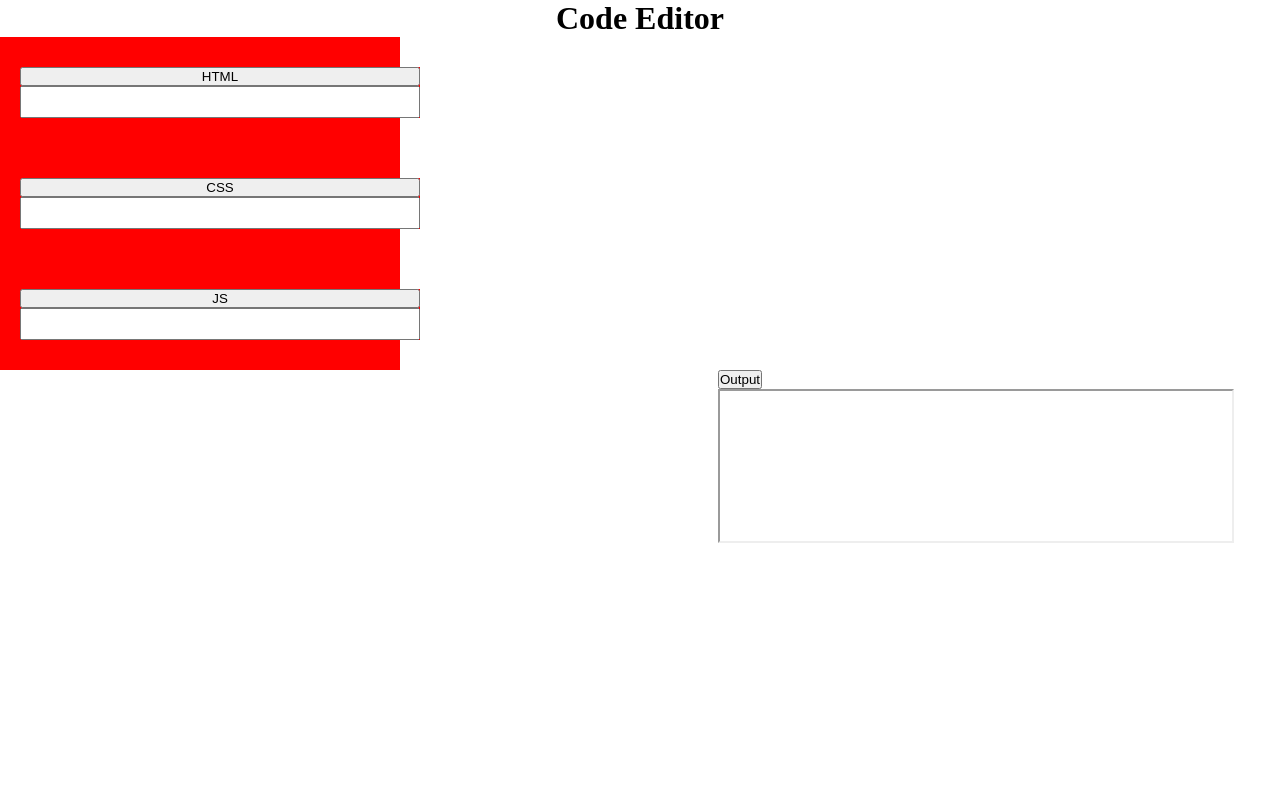
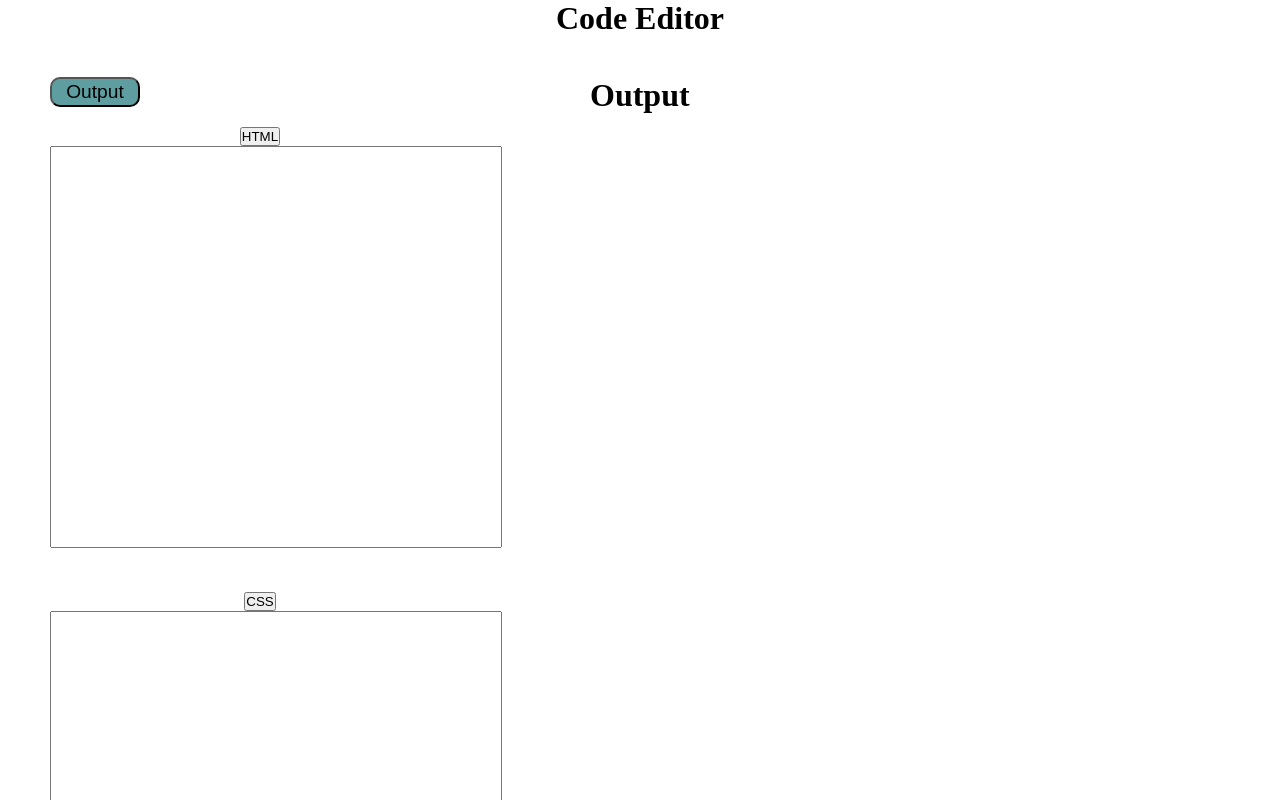
Before and after one commit to Kuhite/Code-Editor, a React (Create React App) app: page / in a window 1280 px wide. Shown: the top 800 px of the page. Built offline with nearby package versions, Linux system fonts and the light colour scheme.

Commit message:
Working Completed

```diff
--- a/package.json
+++ b/package.json
@@ -6,7 +6,6 @@
     "@testing-library/jest-dom": "^5.15.1",
     "@testing-library/react": "^11.2.7",
     "@testing-library/user-event": "^12.8.3",
-    "jquery": "^3.6.0",
     "react": "^17.0.2",
     "react-dom": "^17.0.2",
     "react-scripts": "4.0.3",
--- a/src/App.css
+++ b/src/App.css
@@ -1,6 +1,11 @@
 *{
     margin:0;
     padding:0;
+
+}
+
+body{
+    background-color: rgb(255, 255, 255);
 }
 
 .main{
@@ -8,30 +13,55 @@
 }
 
 .input{
+    width: 450px;
+
+    text-align: center;
+    float: left;
+    margin-left: 50px;
+    margin-top: 40px;
+}
+form{
     display: flex;
-    width: 400px;
     flex-direction: column;
-    background-color: red;
+    text-align: center;
 }
+#html, #css, #js {
+    margin-bottom: 20px;
+    margin-top:20px;
+    margin-right: 30px;
+    float:left;
 
-#html, #css, #js {
-
-    margin: 30px 20px;
-    float:left;
 
 }
 
+
 textarea{
     resize: none;
+    width:450px;
+    height:400px;
+}
+
+.outputButton{
+    width: 90px;
+    height:30px;
+    font-size: 1.2rem;
+    border-radius: 10px;
+    background-color: cadetblue;
+
 }
 
 .output{
     float:right;
     margin-right:50px;
-    width:40vw;
+    margin-top: 40px;
+    width:50vw;
 
 }
 
 iframe{
-    width:40vw;
+    margin-top: 25px;
+    width:50vw;
+    position: relative;
+    border:none;
+
 }
--- a/src/components/output.js
+++ b/src/components/output.js
@@ -1,42 +1,69 @@
 import {useRef, useState} from 'react';
-import $ from 'jquery';
+
 
 const Output = () => {
-    const htmlContainer = useRef("");
-    const cssContainer = useRef("");
-    const jsContainer = useRef("");
+    const htmlContainer = useRef(null);
+    const cssContainer = useRef(null);
+    const jsContainer = useRef(null);
 
-    const DisplayOutput = () => {
-        const HTML = htmlContainer.current.value;
-        const CSS = cssContainer.current.value;
-        const JS = jsContainer.current.value;
-        $("iframe").contents().find("html").html(
-            "<html><head><style type = 'text/css'>"+CSS+"</style></head><body>"+HTML+"<script type='text/javascript'></script></body></html>");
-            document.getElementById("iframe").contentWindow.eval($("js").val());
+
+
+    const DisplayOutput = (e) => {
+        e.preventDefault();
+        var HTML =htmlContainer.current.value;
+        var CSS = cssContainer.current.value;
+        var JS = jsContainer.current.value;
+
+        if(HTML == null){
+            HTML = "";
+        }
+        if(CSS == null){
+            CSS = "";
+        }
+        if(JS
+             == null){
+           JS = "";
+        }
+
+
+        var output = "<html><head><style type = 'text/css'>"+CSS+"</style></head><body>"+HTML+
+        "</body></html>"
+        console.log(JS);
+        document.getElementById("iframe").contentWindow.eval(JS);
+        document.getElementById("iframe").contentWindow.document.body.innerHTML = output ;
+
+
     }
 
 
     return(
         <div>
             <div className ="input">
-                <div id = "html" className="input">
-                    <button>HTML</button>
+                <form onSubmit={DisplayOutput}>
+                <button type="submit" className="outputButton">Output</button>
+                <div id = "html" >
+                    <button>HTML</button><br/>
                     <textarea ref={htmlContainer}></textarea>
                 </div>
-                <div id = "css" className="input">
-                    <button>CSS</button>
+                <div id = "css" >
+                    <button>CSS</button><br/>
                     <textarea ref={cssContainer}></textarea>
                 </div>
-                <div id = "js" className="input">
-                    <button>JS</button>
+                <div id = "js">
+                    <button>JS</button><br/>
                     <textarea ref={jsContainer}></textarea>
                 </div>
+                <div >
+
+                </div>
+                </form>
             </div>
 
             <div className = "output">
-                <button onClick={DisplayOutput}>Output</button>
-                <iframe id ="iframe" title="Output"></iframe>
-            </div>
+                <h1>Output</h1>
+                <a><iframe  id ="iframe" title="Output"></iframe></a>
+                <div id="FinalOutput"></div>
+                </div>
 
         </div>
     )
```
Also changed, not shown: 1 other file (tests, documents, lock files or other folders).
